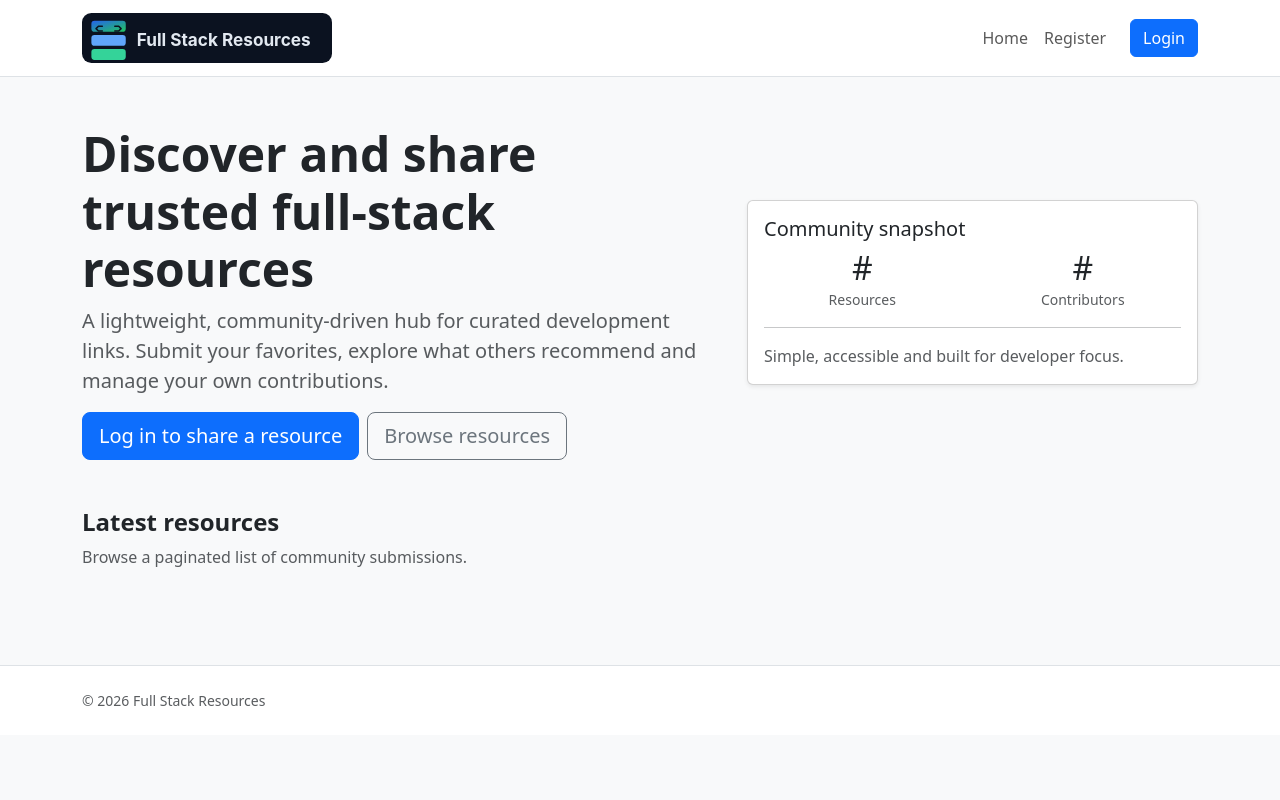
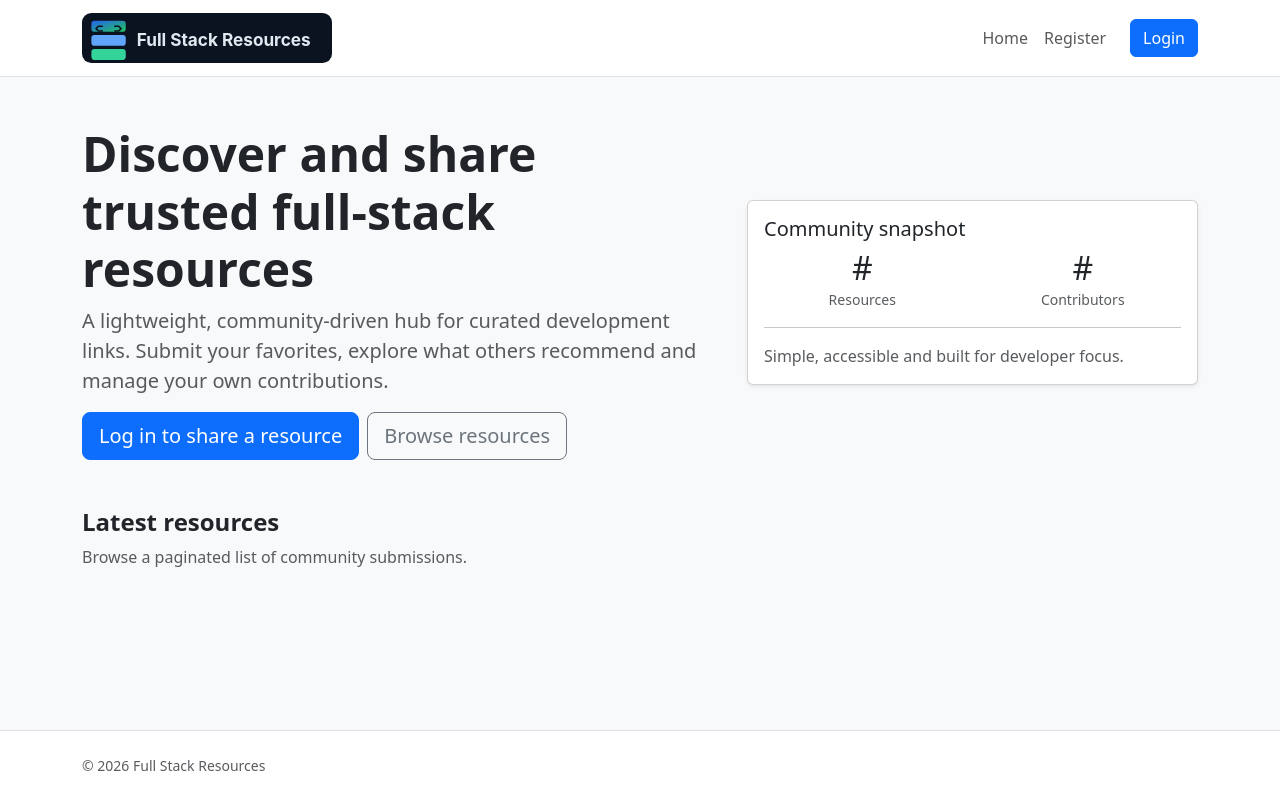
Before and after one commit to niraj-sachania/full-stack-resources, a Django app: page / in a window 1280 px wide. Run offline with Django 4.2, Linux system fonts and the light colour scheme; data that the repository does not hold is empty; some libraries are stand-ins or nearby versions.

Commit message:
style: enhance body structure for better layout and responsiveness

```diff
--- a/templates/base.html
+++ b/templates/base.html
@@ -12,7 +12,7 @@
           type="image/svg+xml"
           href="{% static 'images/favicon.svg' %}" />
   </head>
-  <body class="bg-light">
+  <body class="bg-light d-flex flex-column min-vh-100">
     <nav class="navbar navbar-expand-lg bg-white border-bottom">
       <div class="container">
         <a class="navbar-brand fw-semibold" href="{% url 'home' %}">
@@ -74,9 +74,11 @@
         </div>
       </div>
     </div>
-    {% block content %}
-      <!-- Content block -->
-    {% endblock content %}
+    <main class="flex-grow-1">
+      {% block content %}
+        <!-- Content block -->
+      {% endblock content %}
+    </main>
     <footer class="border-top bg-white py-4">
       <div class="container d-flex flex-column flex-md-row justify-content-between align-items-md-center gap-2">
         <small class="text-muted">© 2026 Full Stack Resources</small>
```
